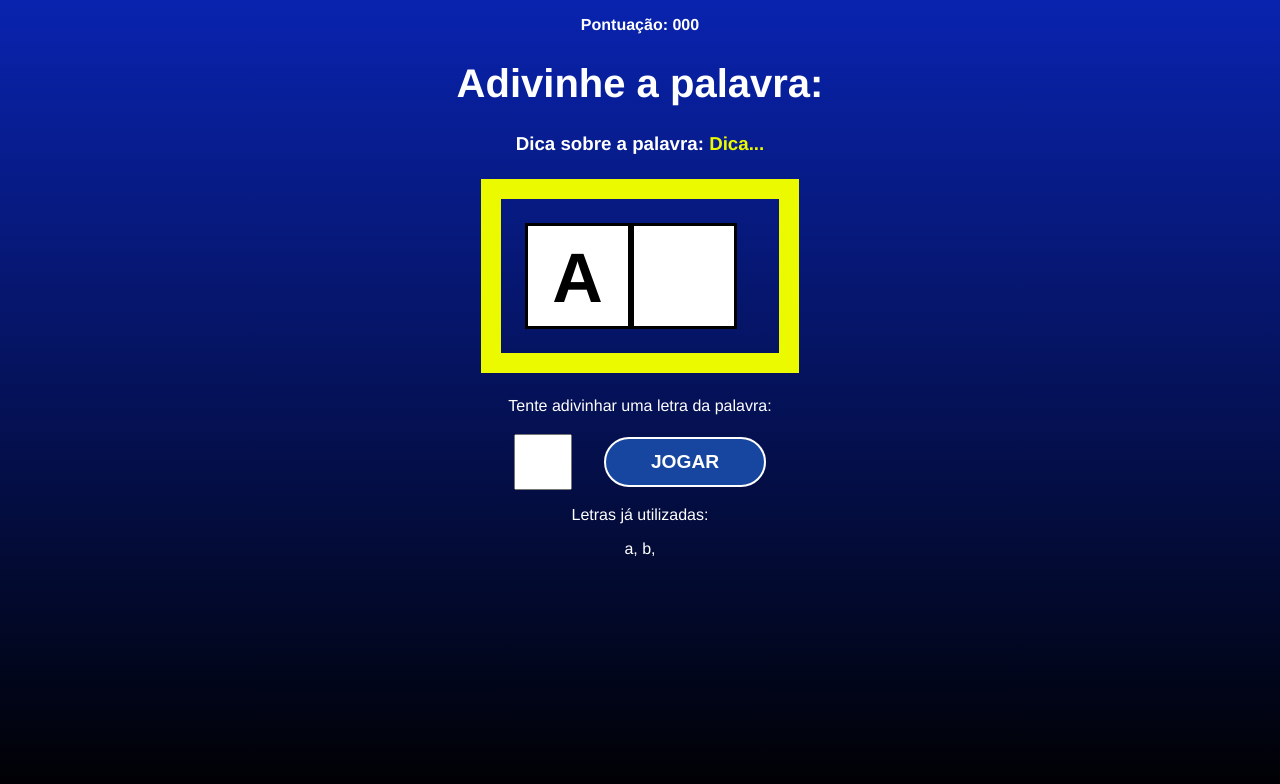
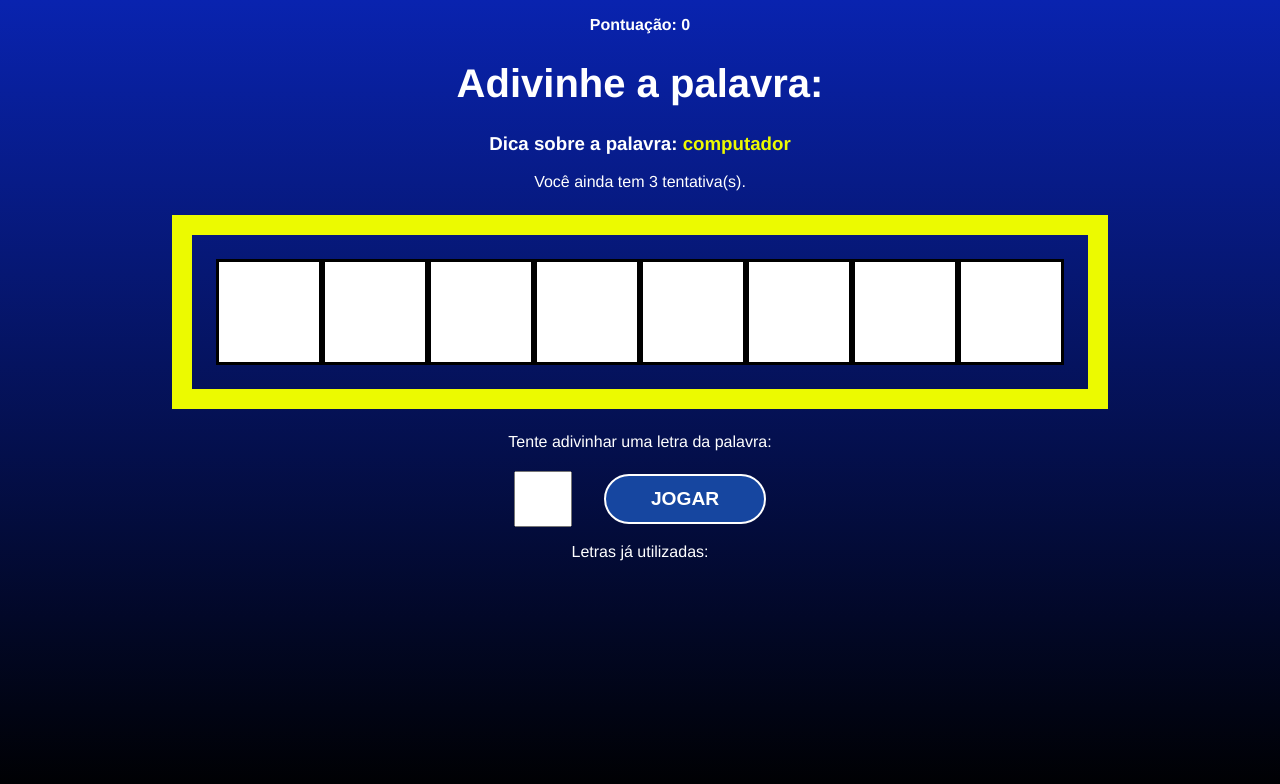
Before and after one commit to lucianapepelucio/secret-word, a React (Vite) app: page / in a window 1280 px wide. Both pictures are taken after a click on the button "COMEÇAR O JOGO". Shown: the top 784 px of the page. Built offline with nearby package versions, Linux system fonts and the light colour scheme.

Commit message:
feat: consume game states

```diff
--- a/src/App.jsx
+++ b/src/App.jsx
@@ -1,6 +1,6 @@
 import "./App.css";
 
-import { useCallback, useEffect, useState } from "react";
+import { useState } from "react";
 
 import { wordsList } from "./data/words";
 
@@ -21,6 +21,11 @@
   const [pickedWord, setPickedWord] = useState("");
   const [pickedCategory, setPickedCategory] = useState("");
   const [letters, setLetters] = useState([]);
+
+  const [guessedLetters, setGuessedLetters] = useState([]);
+  const [wrongLetters, setWrongLetters] = useState([]);
+  const [guesses, setGuesses] = useState(3);
+  const [score, setScore] = useState(0);
 
   const pickWordAndCategory = () => {
     // pick a random category
@@ -69,7 +74,18 @@
   return (
     <div className="App">
       {gameStage === "start" && <StartScreen startGame={startGame} />}
-      {gameStage === "game" && <Game verifyLetter={verifyLetter} />}
+      {gameStage === "game" && (
+        <Game
+          verifyLetter={verifyLetter}
+          pickedWord={pickedWord}
+          pickedCategory={pickedCategory}
+          letters={letters}
+          guessedLetters={guessedLetters}
+          wrongLetters={wrongLetters}
+          guesses={guesses}
+          score={score}
+        />
+      )}
       {gameStage === "end" && <GameOver retry={retry} />}
     </div>
   );
--- a/src/components/Game.jsx
+++ b/src/components/Game.jsx
@@ -1,18 +1,35 @@
 import "./Game.css";
 
-const Game = () => {
+const Game = ({
+  verifyLetter,
+  pickedWord,
+  pickedCategory,
+  letters,
+  guessedLetters,
+  wrongLetters,
+  guesses,
+  score,
+}) => {
   return (
     <div className="game">
       <p className="points">
-        <span>Pontuação: 000</span>
+        <span>Pontuação: {score}</span>
       </p>
       <h1>Adivinhe a palavra:</h1>
       <h3 className="tip">
-        Dica sobre a palavra: <span>Dica...</span>
+        Dica sobre a palavra: <span>{pickedCategory}</span>
       </h3>
+      <p>Você ainda tem {guesses} tentativa(s).</p>
       <div className="wordContainer">
-        <span className="letter">A</span>
-        <span className="blankSquare"></span>
+        {letters.map((letter, i) =>
+          guessedLetters.includes(letter) ? (
+            <span key={i} className="letter">
+              {letter}
+            </span>
+          ) : (
+            <span key={i} className="blankSquare"></span>
+          )
+        )}
       </div>
       <div className="letterContainer">
         <p>Tente adivinhar uma letra da palavra:</p>
@@ -23,8 +40,9 @@
       </div>
       <div className="wrongLettersContainer">
         <p>Letras já utilizadas:</p>
-        <span>a, </span>
-        <span>b, </span>
+        {wrongLetters.map((letter, i) => (
+          <span key={i}>{letter}, </span>
+        ))}
       </div>
     </div>
   );
```
